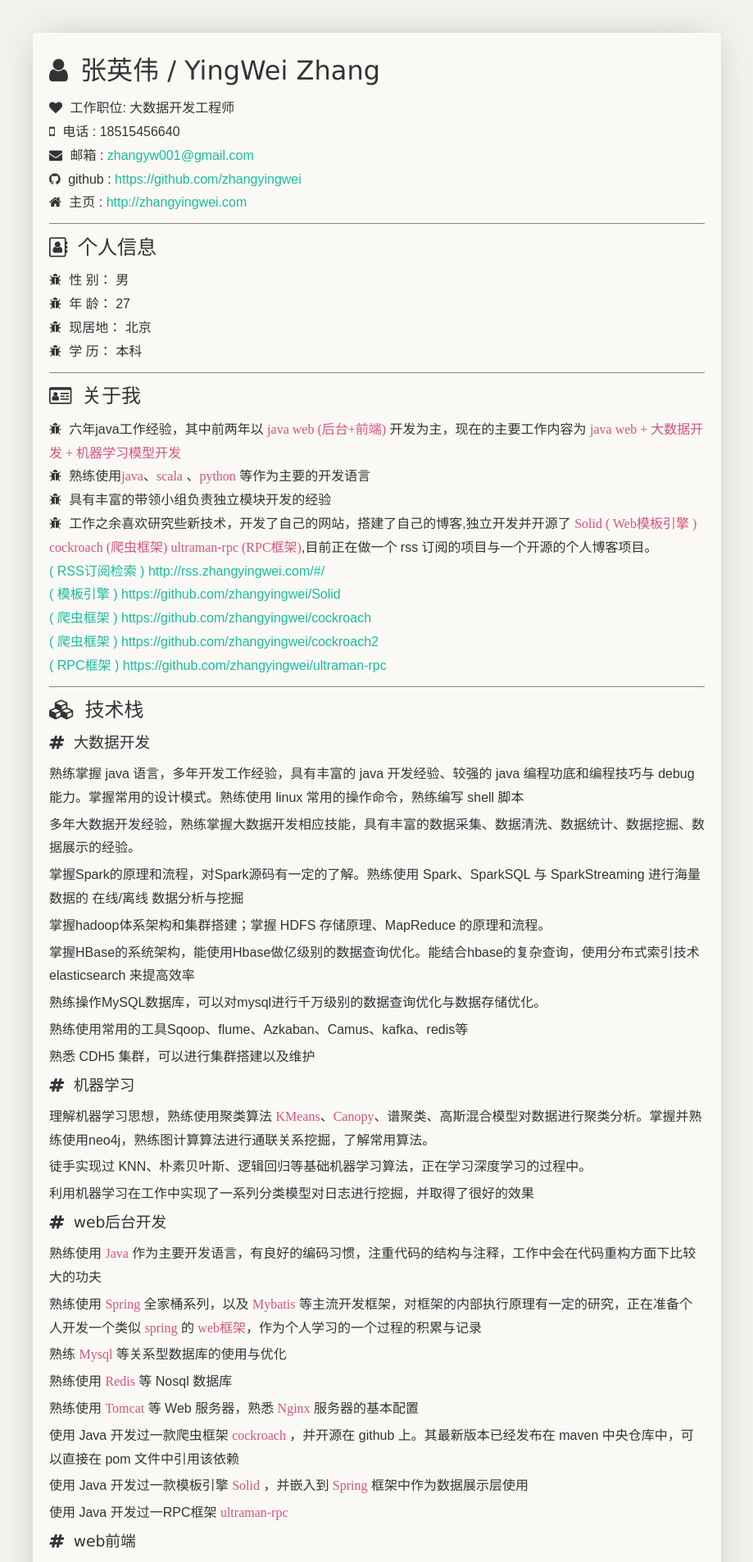
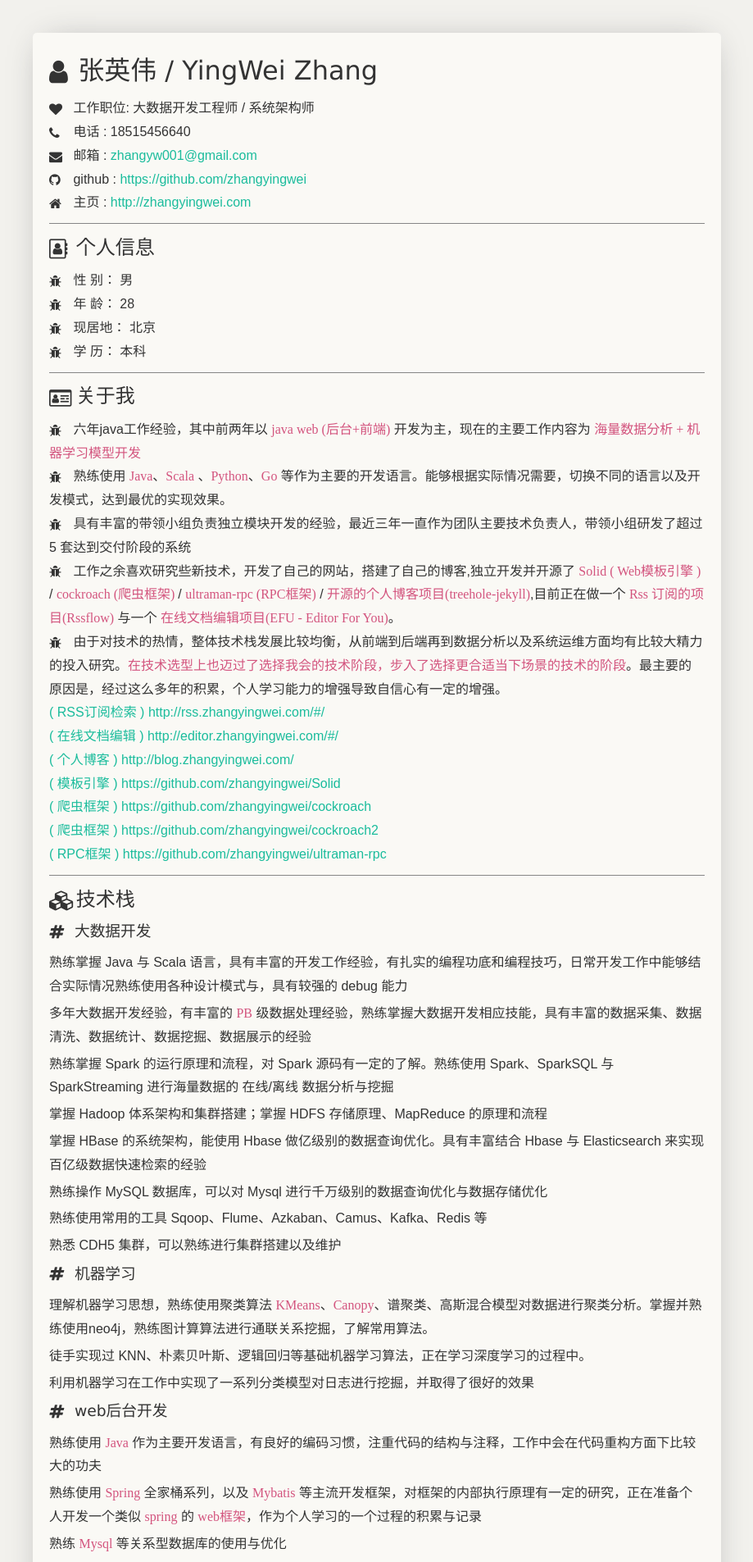
Before and after one commit to zhangyingwei/resume, a Jekyll site: the page built from _posts/2018-01-01-content.md, in a window 1280 px wide. Shown: the top 1905 px of the page at 82% size, without its empty margins (180-1099 px from the left). Built offline with Jekyll 4.4.1, drawn with Linux system fonts in a browser that asks for light colours; our own code applies the rules of GitHub Pages for plain Markdown files; some of the changed text lies outside the part shown.

Commit message:
# 更新简历

```diff
--- a/_posts/2018-01-01-content.md
+++ b/_posts/2018-01-01-content.md
@@ -1,11 +1,11 @@
 ---
-date:   2019-12-12
+date:   2020-06-09
 ---
 
 # $i-icon-user 张英伟 / YingWei Zhang
 
-* $i-icon-heart 工作职位: 大数据开发工程师
-* $i-icon-mobile 电话 : 18515456640
+* $i-icon-heart 工作职位: 大数据开发工程师 / 系统架构师
+* $i-icon-phone 电话 : 18515456640
 * $i-icon-envelope 邮箱 : <zhangyw001@gmail.com>
 * $i-icon-github github : <https://github.com/zhangyingwei>
 * $i-icon-home 主页 : <http://zhangyingwei.com>
@@ -15,19 +15,24 @@
 ## $i-icon-address-book-o 个人信息
 
 * $i-icon-bug  性 别： 男
-* $i-icon-bug  年 龄： 27
+* $i-icon-bug  年 龄： 28
 * $i-icon-bug  现居地： 北京
 * $i-icon-bug  学 历： 本科
 
 ---
 ## $i-icon-id-card-o  关于我
 
-* $i-icon-bug 六年java工作经验，其中前两年以 `java web (后台+前端)`  开发为主，现在的主要工作内容为 `java web + 大数据开发 + 机器学习模型开发`
-* $i-icon-bug 熟练使用`java`、`scala` 、`python` 等作为主要的开发语言
-* $i-icon-bug 具有丰富的带领小组负责独立模块开发的经验
-* $i-icon-bug 工作之余喜欢研究些新技术，开发了自己的网站，搭建了自己的博客,独立开发并开源了 `Solid ( Web模板引擎 )` `cockroach (爬虫框架) ` `ultraman-rpc (RPC框架)`,目前正在做一个 rss 订阅的项目与一个开源的个人博客项目。
+* $i-icon-bug 六年java工作经验，其中前两年以 `java web (后台+前端)`  开发为主，现在的主要工作内容为 `海量数据分析 + 机器学习模型开发`
+* $i-icon-bug 熟练使用 `Java`、`Scala` 、`Python`、`Go` 等作为主要的开发语言。能够根据实际情况需要，切换不同的语言以及开发模式，达到最优的实现效果。
+* $i-icon-bug 具有丰富的带领小组负责独立模块开发的经验，最近三年一直作为团队主要技术负责人，带领小组研发了超过 5 套达到交付阶段的系统
+* $i-icon-bug 工作之余喜欢研究些新技术，开发了自己的网站，搭建了自己的博客,独立开发并开源了 `Solid ( Web模板引擎 )` /  `cockroach (爬虫框架) ` / `ultraman-rpc (RPC框架)` / `开源的个人博客项目(treehole-jekyll)`,目前正在做一个 `Rss 订阅的项目(Rssflow)` 与一个 `在线文档编辑项目(EFU - Editor For You)`。
+* $i-icon-bug 由于对技术的热情，整体技术栈发展比较均衡，从前端到后端再到数据分析以及系统运维方面均有比较大精力的投入研究。`在技术选型上也迈过了选择我会的技术阶段，步入了选择更合适当下场景的技术的阶段`。最主要的原因是，经过这么多年的积累，个人学习能力的增强导致自信心有一定的增强。
 
 	[( RSS订阅检索 ) http://rss.zhangyingwei.com/#/](http://rss.zhangyingwei.com/)
+
+	[( 在线文档编辑 ) http://editor.zhangyingwei.com/#/](http://editor.zhangyingwei.com/#/)
+
+	[( 个人博客 ) http://blog.zhangyingwei.com/](http://blog.zhangyingwei.com/)
 
 	[( 模板引擎 ) https://github.com/zhangyingwei/Solid](https://github.com/zhangyingwei/Solid)
 
@@ -42,14 +47,14 @@
 
 ### $i-icon-hashtag 大数据开发
 
-* 熟练掌握 java 语言，多年开发工作经验，具有丰富的 java 开发经验、较强的 java 编程功底和编程技巧与 debug 能力。掌握常用的设计模式。熟练使用 linux 常用的操作命令，熟练编写 shell 脚本
-* 多年大数据开发经验，熟练掌握大数据开发相应技能，具有丰富的数据采集、数据清洗、数据统计、数据挖掘、数据展示的经验。
-* 掌握Spark的原理和流程，对Spark源码有一定的了解。熟练使用 Spark、SparkSQL 与 SparkStreaming 进行海量数据的 在线/离线 数据分析与挖掘
-* 掌握hadoop体系架构和集群搭建；掌握 HDFS 存储原理、MapReduce 的原理和流程。
-* 掌握HBase的系统架构，能使用Hbase做亿级别的数据查询优化。能结合hbase的复杂查询，使用分布式索引技术 elasticsearch 来提高效率
-* 熟练操作MySQL数据库，可以对mysql进行千万级别的数据查询优化与数据存储优化。
-* 熟练使用常用的工具Sqoop、flume、Azkaban、Camus、kafka、redis等
-* 熟悉 CDH5 集群，可以进行集群搭建以及维护
+* 熟练掌握 Java 与 Scala 语言，具有丰富的开发工作经验，有扎实的编程功底和编程技巧，日常开发工作中能够结合实际情况熟练使用各种设计模式与，具有较强的 debug 能力
+* 多年大数据开发经验，有丰富的 `PB` 级数据处理经验，熟练掌握大数据开发相应技能，具有丰富的数据采集、数据清洗、数据统计、数据挖掘、数据展示的经验
+* 熟练掌握 Spark 的运行原理和流程，对 Spark 源码有一定的了解。熟练使用 Spark、SparkSQL 与 SparkStreaming 进行海量数据的 在线/离线 数据分析与挖掘
+* 掌握 Hadoop 体系架构和集群搭建；掌握 HDFS 存储原理、MapReduce 的原理和流程
+* 掌握 HBase 的系统架构，能使用 Hbase 做亿级别的数据查询优化。具有丰富结合 Hbase 与 Elasticsearch 来实现百亿级数据快速检索的经验
+* 熟练操作 MySQL 数据库，可以对 Mysql 进行千万级别的数据查询优化与数据存储优化
+* 熟练使用常用的工具 Sqoop、Flume、Azkaban、Camus、Kafka、Redis 等
+* 熟悉 CDH5 集群，可以熟练进行集群搭建以及维护
 
 ### $i-icon-hashtag 机器学习
 
@@ -62,11 +67,13 @@
 * 熟练使用 `Java` 作为主要开发语言，有良好的编码习惯，注重代码的结构与注释，工作中会在代码重构方面下比较大的功夫
 * 熟练使用 `Spring` 全家桶系列，以及 `Mybatis` 等主流开发框架，对框架的内部执行原理有一定的研究，正在准备个人开发一个类似 `spring` 的 `web框架`，作为个人学习的一个过程的积累与记录
 * 熟练 `Mysql` 等关系型数据库的使用与优化
-* 熟练使用 `Redis` 等 Nosql 数据库
+* 熟练使用 `Redis` 等 Nosql 数据库, 作为数据存储或缓存中间件
 * 熟练使用 `Tomcat` 等 Web 服务器，熟悉 `Nginx` 服务器的基本配置
 * 使用 Java 开发过一款爬虫框架 `cockroach` ，并开源在 github 上。其最新版本已经发布在 maven 中央仓库中，可以直接在 pom 文件中引用该依赖
 * 使用 Java 开发过一款模板引擎 `Solid` ，并嵌入到 `Spring` 框架中作为数据展示层使用
-* 使用 Java 开发过一RPC框架 `ultraman-rpc`
+* 使用 Java 开发过一个简易RPC框架 `ultraman-rpc`
+* 使用 SprngBoot 开发了 `EFU-Editor-For-You` [[访问地址]](http://editor.zhangyingwei.com/) 网络在线文档编辑器。
+* 使用 SpringCloud 开发了 `RSS订阅检索系统`
 
 ### $i-icon-hashtag web前端
 
@@ -75,6 +82,7 @@
 * 在项目开发的过程中，自己会开发一些 `jQuery插件` 来满足项目中的一些个性化需求
 * 熟练使用 `vue`、`angular` 等 `mvvm 框架`(包括 Element 、iview 、vuetifyjs 等基于vue的前端组件库)
 * 上边提到的 [RSS订阅检索系统](http://rss.zhangyingwei.com/) 全程使用vue进行设计开发，且不依赖任何css框架。
+* 上边提到的 [EFU 在线文档编辑器](http://editor.zhangyingwei.com/) 采用 Vue 以及凹凸实验室推出的 `AT UIKIT` 组件库进行设计开发，此外还依赖了 Vue 生态圈中的 Vuex 与 Axios 进行数据状态管理以及网络请求分发
 
 ---
 
@@ -83,16 +91,31 @@
 ### $i-icon-hashtag 任子行网络技术股份有限公司 [ 2017/4 -- 至今 ] [ 研发经理 ]
 
 >
-* $i-icon-star 项目名称: 网络安全态势感知系统
+* $i-icon-star 项目名称: 分布式扫描探测引擎 [ 目前主要工作内容 ]
+* $i-icon-info-circle 开发工具: IDEA , Elasticsearch , Redis , Myqsl, Docker
+* $i-icon-info-circle 开发语言: `Java`, `Go`, `Python`
+* $i-icon-info-circle 项目描述: 次系统主要为了解决当前扫描器效率低下以及扫描结果准确性比较低的问题。通过结合多种开源扫描器，分别发挥各自的优势，进行了功能上的编排，从流程上解决了扫描的效率问题。此外再结合 Docker 进行集群部署，实现了集群的动态扩容以及收缩，进一步提高的扫描性能。
+* $i-icon-info-circle 项目职责:
+    * 前期技术调研以及技术方案的编写，整个项目由我跟另外一个安全分析师两个人完成。其中安全分析师负责安全扫描引擎的技术选型以及扫描任务的编排，`其他相关技术选型以及开发工作均由我一个人完成` 。
+	* 使用 Go 语言，基于不完整TCP握手机制 ( `收到SYN/ACK之后发送RST结束连接的策略` ) , 开发了自研存活性探测服务模块，通过异步的方式大大提高了扫描的效率。
+	使得存活性探测模块可以达到 4G 4核 单机 5W/分钟 的扫描效率。同时其分布式的属性可以使得整个扫描效率随着硬件资源的增加而增加。摆脱了效率的瓶颈。
+    * 使用 Java 开发了随扫描器一同安装部署的探针模块，主要负责扫描引擎的控制与通信工作，以及扫描引擎与集群控制端的通信。具体包括：扫描引擎的初始化、任务下发、日志收集、状态收集、数据上报等等。
+	* 基于SpringCloud 搭建开发了整个基于微服务的集群服务，包括了 scanner-master、scanner-slave、scanner-config、scanner-auth、scanner-log、scanner-scheduler等服务。以及其他配置中心、链路跟踪等综合服务。
+  * 基于前端探针模块的信息反馈，实现了集群的自动扩容以及收缩功能，实现了在任务量急剧增大时，可以根据资源情况自动进行相关扫描引擎的扩容。在任务量比较小的时候，可以主动收缩引擎数量，释放资源。
+
+>
+* $i-icon-star 项目名称: 网络安全态势感知系统 [ 目前主要工作内容 ]
 * $i-icon-info-circle 开发工具: IDEA , elasticsearch , redis , hbase，hive，spark ， myqsl
 * $i-icon-info-circle 项目描述: 此系统主要围绕业务系统的安全管理需求，依托已有或者新建的多个网监系统和网络基础资源，对互联网的整体态势进行感知，及时发现安全隐患与不足
 * $i-icon-info-circle 项目职责:
     * 使用 Netty 实现态势感知平台与前端探针子系统的心跳保活功能以及配置下发功能
-	* 使用 flume 进行日志收集，并针对不同的日志类型以及日志传输方式，自定义开发了不同的 flume-source
-    * 使用 spark 作为数据的前置枢纽对数据进行格式化、预处理等，为后续日志处理程序提供标准化的数据，将日志接收、日志格式转换与日志处理进行解耦，提高程序的利用率。主要功能有数据接收、数据的抽取、二进制流式数据的解析、数据属性格式转换、数据基础信息补充、数据结果格式化、数据输出。针对程序数据源的多样性以及数据格式的多样性的特性，有针对性的开发了相应的一套`日志模板引擎`。完成了配置化抽取，应对不同的日志只需要配置不同的解析模板，大大节省了数据接入成本以及开发成本；因为配置规则具有很强的针对性，所以相对正则等匹配规则而言具有`性能高`的特点。同时配置模板还支持对数据进行简单处理，如：`时间格式变换`、`数字四则运算`、`字符串拼接`等等
-	* 使用 java 开发程序接收运营商上报的事件日志，对日志进行解析并入库到hive中，然后使用 spark 对日志进行过滤以及关联分析。提高日志的准确性，降低误报，并对所发生的安全事件进行事件、地域、类型等多种维度的统计分析及展示。
+	* 使用 Flume 进行日志收集，并针对不同的日志类型以及日志传输方式，自定义开发了不同的 flume-source
+    * 使用 Spark 作为数据的前置枢纽对数据进行格式化、预处理等，为后续日志处理程序提供标准化的数据，将日志接收、日志格式转换与日志处理进行解耦，提高程序的利用率。主要功能有数据接收、数据的抽取、二进制流式数据的解析、数据属性格式转换、数据基础信息补充、数据结果格式化、数据输出。针对程序数据源的多样性以及数据格式的多样性的特性，有针对性的开发了相应的一套 `日志格式化模板引擎` 。完成了配置化抽取，应对不同的日志只需要配置不同的解析模板，大大节省了数据接入成本以及开发成本；因为配置规则具有很强的针对性，所以相对正则等匹配规则而言具有 `性能高` 的特点。同时配置模板还支持对数据进行简单处理，如：`时间格式变换`、`数字简单四则运算`、`字符串拼接` 等等
+	* 使用 Java 开发程序接收运营商上报的事件日志，对日志进行解析并入库到 Hive 中，然后使用 Spark 对日志进行过滤以及关联分析。提高日志的准确性，降低误报，并对所发生的安全事件进行事件、地域、类型等多种维度的统计分析及展示。
     * 使用 sklearn 以及 SparkML 训练了一系列机器学习模型（ - DGA异常域名识别、- 僵尸网络识别、- XSS攻击识别、- SQL注入攻击识别、- 垃圾邮件识别、- DNS隧道流量识别、- DNS反射放大攻击识别），为项目中攻击识别提供技术支撑，提高识别的准确率
-	* 使用 VUE 重写了系统的前端所有页面，主导并推动团队使用前后端分离以及微服务对项目进行重构
+	* 使用 Vue 重写了系统的前端所有页面，主导并推动团队使用前后端分离以及微服务对项目进行重构
+	* 基于对数据安全方面的要求，通过注解实现了项目中相关表与相关字段的脱敏处理
+	* 由于项目中涉及到多个系统之前的数据同步，因此基于 Azakaban 的 Java 类型程序调用时参数传递的特性，开发了一列数据处理模块，包括 数据导出/导入 Mysql、数据导入/导出 ES、数据上报 SFTP/FTP 、数据加密/解密、数据上传 HDFS/HIVE 等等。通过 Azakaban 的配置文件进行依赖配置，零代码开发，便可以组装成一条完整的数据同步流程。
 
 ### $i-icon-hashtag 长安通信科技有限责任公司 [ 2016/4 -- 2017/4 ] [ java开发工程师 ]
 
@@ -110,11 +133,8 @@
 >
 * $i-icon-star 项目名称: 驻客智慧社区物业管理端(JavaWeb)
 * $i-icon-info-circle 开发工具: MyEclipse10 , MySQL , Tomcat6.0
-* $i-icon-info-circle 项目描述: 该应用为配合“驻客”APP 掌上平台对应的物业管理端，旨在通过简化物业
-服务，全方位解决个性化需求、家居生活等问题，营造更好的生活居住氛围。
-此平台以家庭生活场景出发，从单一的社区生活模式延伸至基于场景化的一
-站式社区服务模式。此平台主要包括三大功能模块：公告服务、生活服务和维修服务。公告服务：发布公告并推送到相应用户 APP 客户端；生活服务：提供小区信息管理，房间信息管理，业主信息管理以及车位租售管理等服务；维修服务：提供了社区报修，房间维修以及房间装修管理等服务。
-* $i-icon-info-circle 项目职责: 主要负责项目的前端页面的设计与编写以及后端服务程序的架构与代码编写
+* $i-icon-info-circle 项目描述: 略
+* $i-icon-info-circle 项目职责: 略
 
 ### $i-icon-hashtag 个人开发项目
 
@@ -160,3 +180,15 @@
 	* 按规则订阅内容功能，用户可以通过自定义规则，对订阅源的文章进行过滤订阅，去掉不感兴趣的内容，增加订阅内容的价值
 * $i-icon-info-circle 所用技术: 后端主要使用 `java`做为主要开发语言，使用 `springcloud` 全家桶，微服务架构。前端主要使用`vue`开发。
 * $i-icon-info-circle 项目职责: 系统所有功能均由本人独立开发
+
+>
+* $i-icon-star 项目名称: EFU 在线文档编辑器 [访问地址](http://editor.zhangyingwei.com)
+* $i-icon-info-circle 开发工具: IDEA , Vscode , Mysql , Solr
+* $i-icon-info-circle 项目描述: 在石墨、语雀等一系列在线文档管理系统火爆的今天，在线编辑器已经非常成熟了。并且，语雀的运营模式以及石墨的运营模式，包括其他类似的系统的模式已经日趋成熟。但是纵观所有的文档管理工具都还停留在管理阶段。没有一个系统可以将所有文章贯穿形成一个知识的网络。`既然没人做这个，我就来做一个`
+* $i-icon-info-circle 项目特点:
+	* 提供标准的基于知识库的文档管理工具
+	* 提供非常流行的 Markdown 即时可见编辑器，提供基础的文字编辑功能以及进阶的 `代码高亮`、`脑图`、`数学公式`、`流程图`、`时序图`、`甘特图`、`echarts 图表` 等高级功能
+	* 针对文章内容进行结合机器学习的文本分析，将所有文章分析结果进行 mix ，最终形成一张由知识点组成的图。通过对图进行分析形成针对个人的知识体系。
+	* 按规则订阅内容功能，用户可以通过自定义规则，对订阅源的文章进行过滤订阅，去掉不感兴趣的内容，增加订阅内容的价值
+* $i-icon-info-circle 所用技术: 后端主要使用 `Java`做为主要开发语言，使用 `SpringBoot` 进行快速开发，结合Solr 实现全文检索。前端主要使用`Vue` 结合凹凸实验室的 `AT UIKIT` 进行开发。
+* $i-icon-info-circle 项目职责: 系统所有功能均由本人独立设计开发
--- a/css/main.css
+++ b/css/main.css
@@ -74,6 +74,7 @@
 }
 
 .entry-content h3 {
+    color: #332d24;
     padding-left: 20px;
 }
 
@@ -110,6 +111,9 @@
 
 .fa {
     padding-right: 5px;
+    display: inline-block;
+    vertical-align: middle;
+    width: 20px;
 }
 
 code {
@@ -145,3 +149,8 @@
 .entry-content .fa + ul li {
     padding-left: 20px;
 }
+
+blockquote > ul >li:nth-child(1) {
+    color: #332d24 !important;
+    /* font-size: 20px; */
+}
```
Also changed, not shown: 1 other file.
